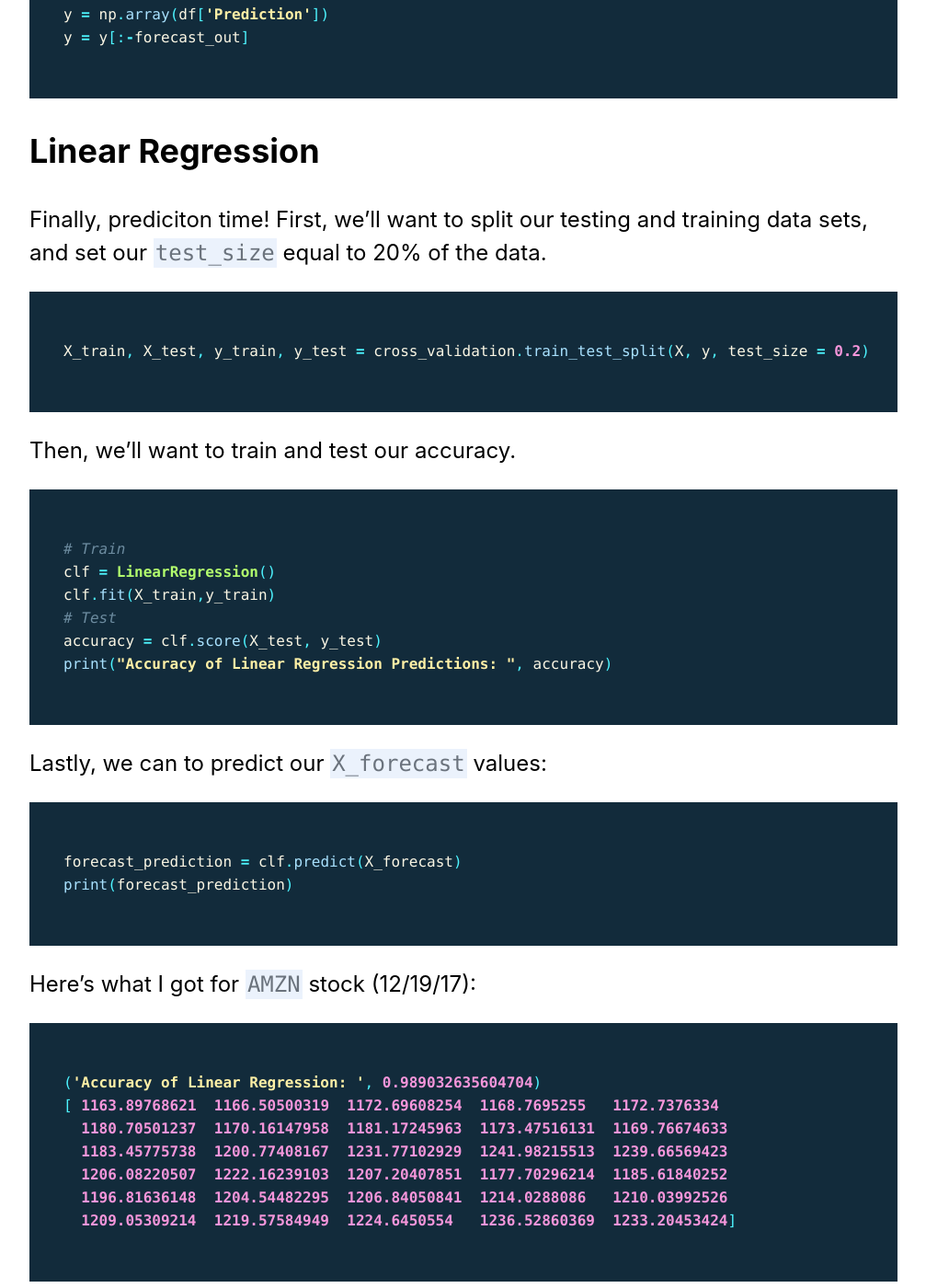
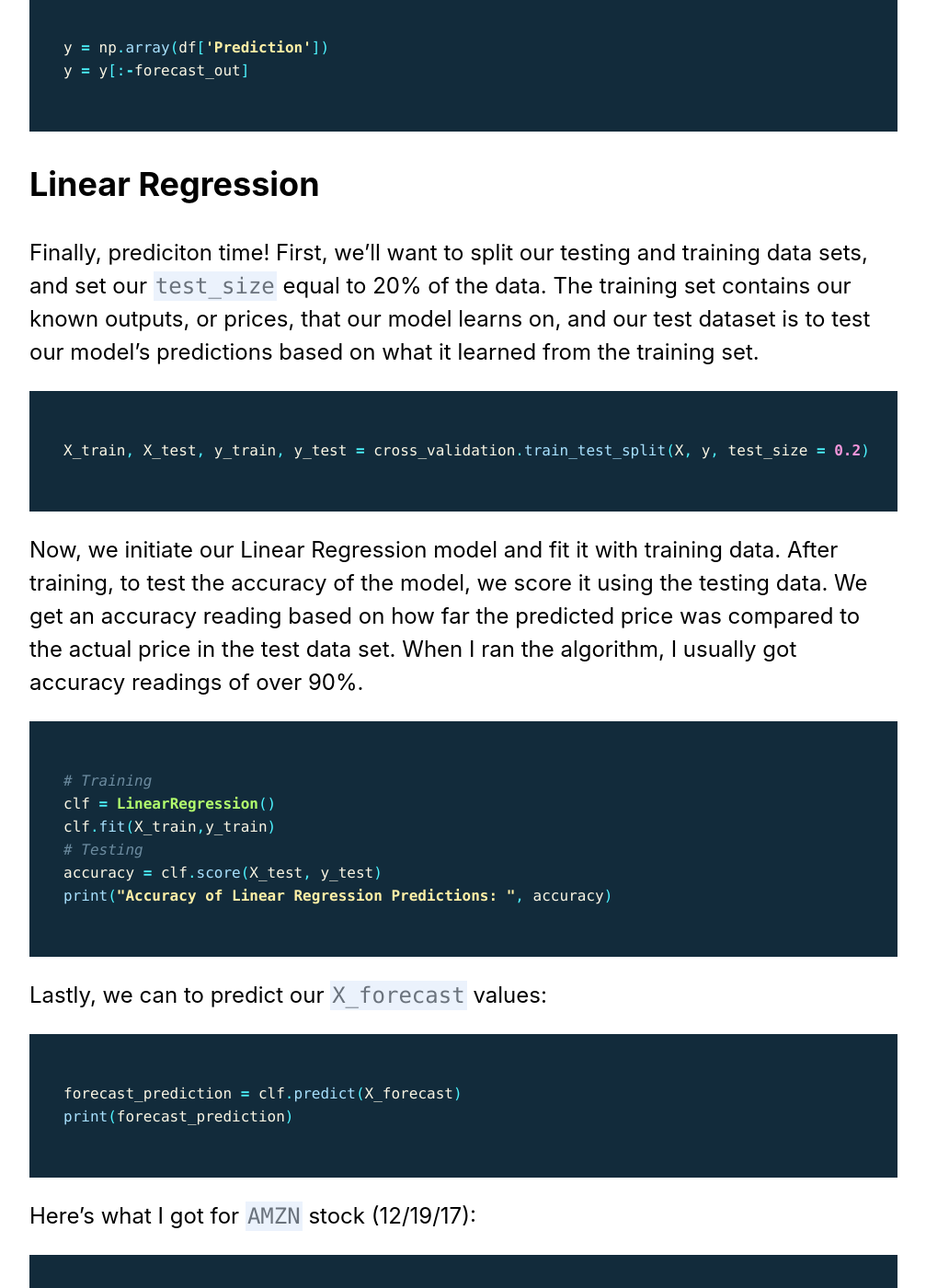
Before and after one commit to TryEnlight/tryenlight.github.io, a Jekyll site: the page built from _posts/2017-12-15-stock-market.md, in a window 1280 px wide and 1400 px high, scrolled down 4760 px. Shown: the whole window at 92% size, without its empty margins (136-1143 px from the left). Built offline with Jekyll 4.4.1, drawn with Linux system fonts in a browser that asks for light colours; nearby versions of some CDN libraries; comment, search, counter and statistics services are not loaded; some of the changed text lies outside the part shown.

Commit message:
Adding more to post

````diff
--- a/_posts/2017-12-15-stock-market.md
+++ b/_posts/2017-12-15-stock-market.md
@@ -81,7 +81,7 @@
  You can see the new dataframe by printing it: `print(df.tail())`
 
 ## Defining Features & Labels
-Our `X` will be an array consisting of our `Adj. Close` values, and so we want to [drop](https://pandas.pydata.org/pandas-docs/stable/generated/pandas.DataFrame.drop.html) the `Prediction` column. We also want to scale our input values.
+Our `X` will be an array consisting of our `Adj. Close` values, and so we want to [drop](https://pandas.pydata.org/pandas-docs/stable/generated/pandas.DataFrame.drop.html) the `Prediction` column. We also want to scale our input values. Scaling our features allow us to normalize the data.
 ```python
 X = np.array(df.drop(['Prediction'], 1))
 X = preprocessing.scale(X)
@@ -100,18 +100,19 @@ y = y[:-forecast_out]
 ```
 
 ## Linear Regression
-Finally, prediciton time! First, we’ll want to split our testing and training data sets, and set our `test_size` equal to 20% of the data.
+Finally, prediciton time! First, we’ll want to split our testing and training data sets, and set our `test_size` equal to 20% of the data. The training set contains our known outputs, or prices, that our model learns on, and our test dataset is to test our model's predictions based on what it learned from the training set.
 
 ```python
 X_train, X_test, y_train, y_test = cross_validation.train_test_split(X, y, test_size = 0.2)
 ```
 
-Then, we’ll want to train and test our accuracy.
+Now, we initiate our Linear Regression model and fit it with training data. After training, to test the accuracy of the model, we score it using the testing data. We get an accuracy reading based on how far the predicted price was compared to the actual price in the test data set. When I ran the algorithm, I usually got accuracy readings of over 90%.
+
 ```python
-# Train
+# Training
 clf = LinearRegression()
 clf.fit(X_train,y_train)
-# Test
+# Testing
 accuracy = clf.score(X_test, y_test)
 print("Accuracy of Linear Regression Predictions: ", accuracy)
 ```
@@ -135,7 +136,7 @@ Here's what I got for `AMZN` stock (12/19/17):
 ```
 
 ### What's next?
-Try and plot your data using [matplotlib](https://matplotlib.org/). If you want to dig deeper into regression, try analyzing more features like the volatility of the stock (high/low percent change). When completed, feel free to share your project in the comments!
+Try and plot your data using [matplotlib](https://matplotlib.org/). Try to make your predictions more advanced by including more features. When completed, feel free to share your projects in the comments! I'd love to check them out :)
 
 #### Resources
 
````
Also changed, not shown: _posts/2017-08-02-neural-network.md (+1 -1 lines).
